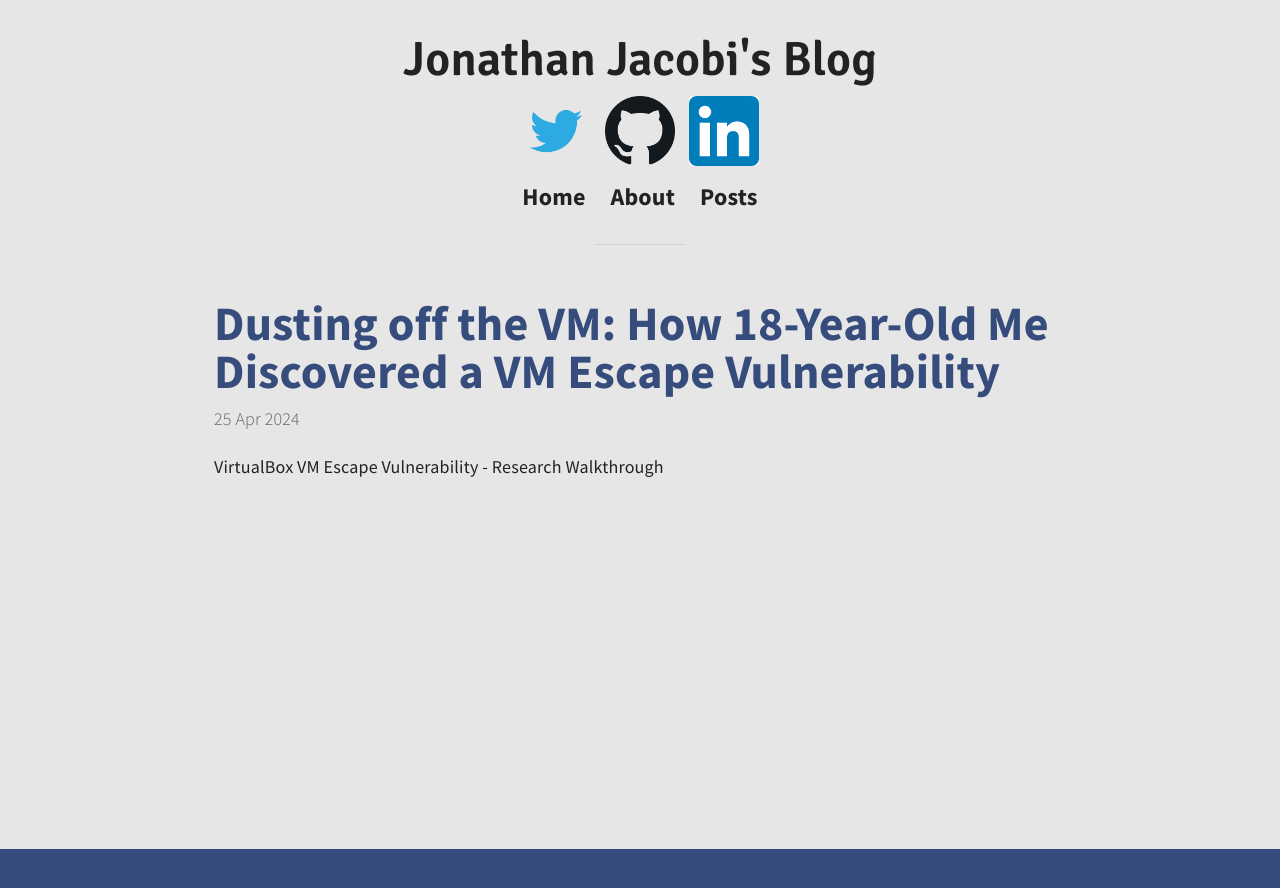
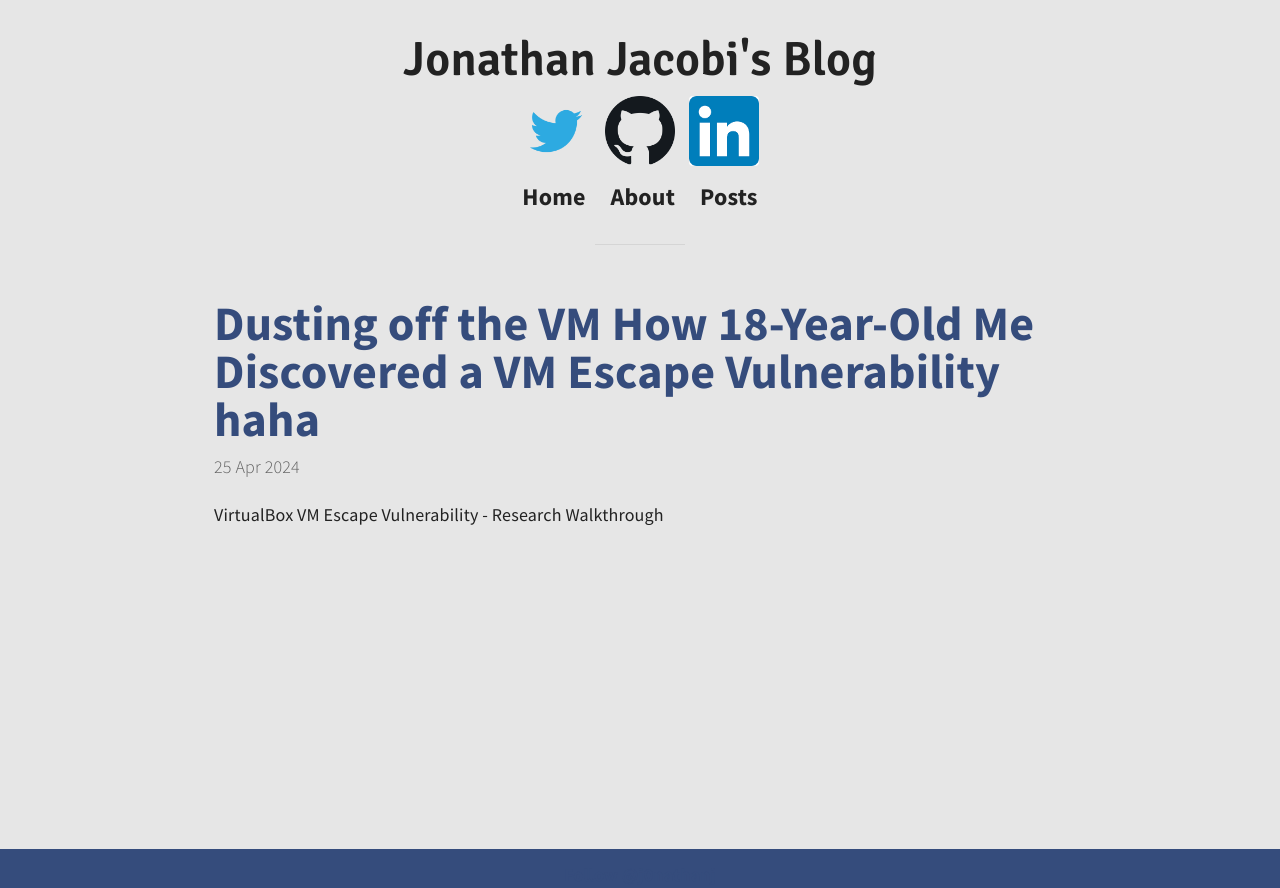
Before and after one commit to j0nathanj/j0nathanj.github.io, a Jekyll site: the page built from post_view.html, in a window 1280 px wide. Shown: the top 888 px of the page. Built offline with Jekyll 4.4.1, drawn with Linux system fonts in a browser that asks for light colours; comment, search, counter and statistics services are not loaded.

```diff
--- a/post_view.html
+++ b/post_view.html
@@ -7,7 +7,7 @@
 	{% for post in site.posts %}
 
 	  <li class="post">
-	  	<h1><a href="{% if site.baseurl == "/" %}{{ post.url }}{% else %}{{ post.url | prepend: site.baseurl }}{% endif %}">{{ post.title }}</a></h1>
+	  	<h1><a href="{% if site.baseurl == "/" %}{{ post.url }}{% else %}{{ post.url | prepend: site.baseurl }}{% endif %}">{{ post.title }} haha</a></h1>
 	  	<time datetime="{{ post.date | date_to_xmlschema }}" class="by-line">{{ post.date | date_to_string }}</time>
 	  	<p>{{ post.description }}</p>
 	  </li>
```
Also changed, not shown: _posts/2024-04-24-Dusting-off-the-VM-Escape.md (+1 -1 lines).
